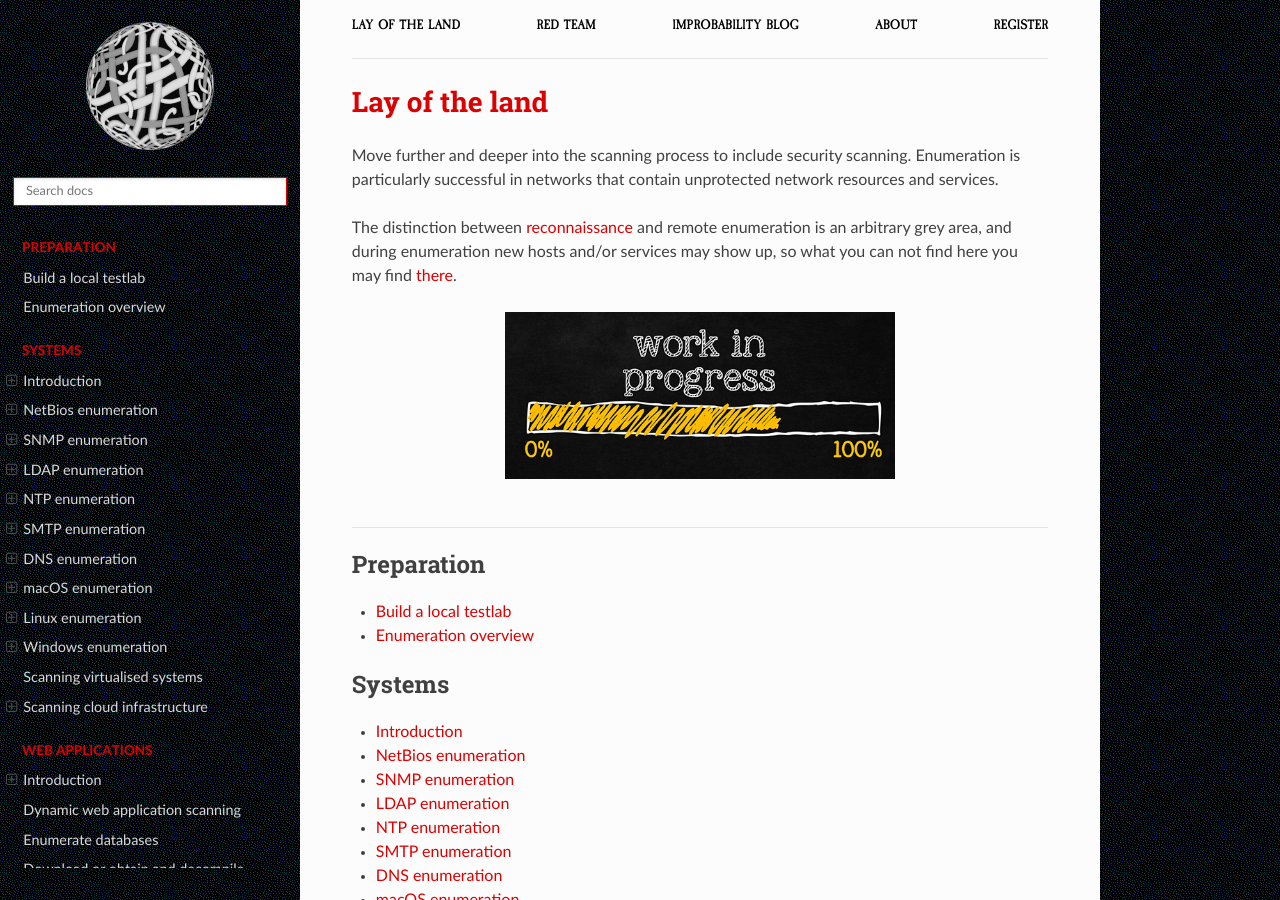
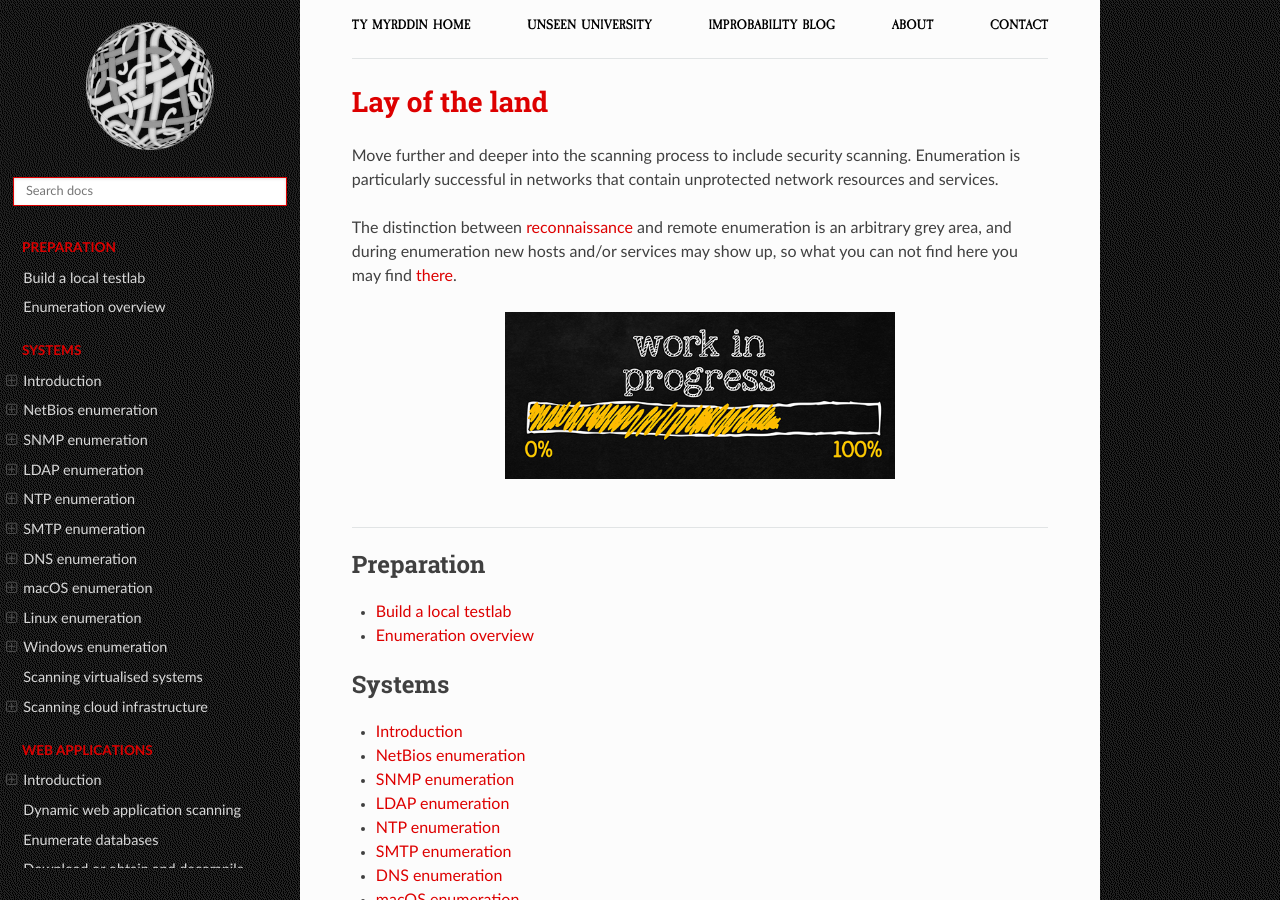
Before and after one commit to tymyrddin/red-enum, a Sphinx documentation site: the page built from source/index.rst, in a window 1280 px wide and 900 px high. Built offline with Sphinx 7.4.7 and the Read the Docs theme 2.0.0, drawn with Linux system fonts in a browser that asks for light colours; some of the changed text lies outside the part shown.

Commit message:
Upgrades

```diff
--- a/source/_templates/breadcrumbs.html
+++ b/source/_templates/breadcrumbs.html
@@ -1,11 +1,11 @@
 <div class="container">
     <topnav>
             <ul>
-                <li class="nav__item"><a href="https://enum.tymyrddin.dev/" class="nav__link">Lay of the land</a></li>
-                <li class="nav__item"><a href="https://red.tymyrddin.dev/" class="nav__link">Red Team</a></li>
-                <li class="nav__item"><a href="https://uu.tymyrddin.dev/blog/" class="nav__link">Improbability Blog</a></li>
-                <li class="nav__item"><a href="https://uu.tymyrddin.dev/about/" class="nav__link">About</a></li>
-                <li class="nav__item"><a href="https://uu.tymyrddin.dev/registration/" class="nav__link">Register</a></li>
+                <li class="nav__item"><a href="https://tymyrddin.dev/" class="nav__link">Ty Myrddin Home</a></li>
+                <li class="nav__item"><a href="https://uu.tymyrddin.dev/writeups/" class="nav__link">Unseen University</a></li>
+                <li class="nav__item"><a href="https://tymyrddin.dev/blogs/" class="nav__link">Improbability Blog</a></li>
+                <li class="nav__item"><a href="https://tymyrddin.dev/about/" class="nav__link">About</a></li>
+                <li class="nav__item"><a href="https://tymyrddin.dev/contact/" class="nav__link">Contact</a></li>
             </ul>
     </topnav>
     <hr>
--- a/source/_templates/footer.html
+++ b/source/_templates/footer.html
@@ -1,4 +1,4 @@
 {% extends "!footer.html" %}
 {%- block contentinfo %}
-        <a href="https://uu.tymyrddin.dev">Unseen University</a>, 2023, with a forest garden <a href="https://ut7.fr/">fostered by /ut7</a>.
+        <a href="https://uu.tymyrddin.dev">Unseen University</a>, 2024, with a forest garden <a href="https://ut7.fr/">fostered by /ut7</a>.
 {% endblock %}
```
Also changed, not shown: requirements.txt (+17 -80 lines), source/_static/images/site/background.png.
